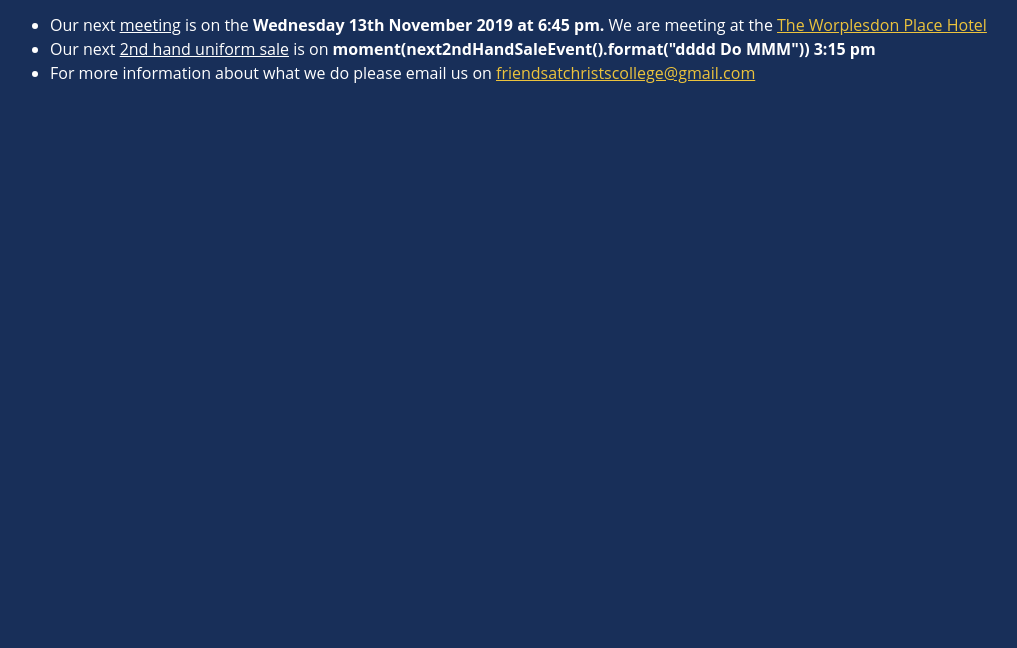
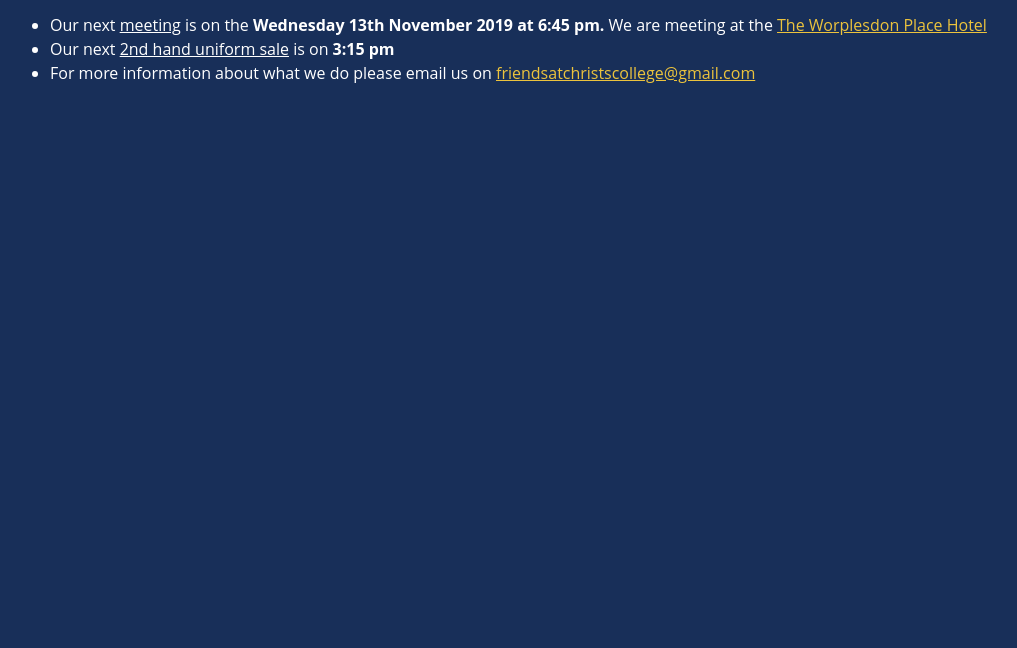
Before and after one commit to nrstirzaker/FCCMain, a plain HTML site: page index.html in a window 1280 px wide. Shown: the part 152-800 px from the top of the page, without its empty margins (48-1065 px from the left). Drawn offline with nearby package versions, Linux system fonts and the light colour scheme.

Commit message:
adding script tags

```diff
--- a/index.html
+++ b/index.html
@@ -33,7 +33,7 @@
         <ul>
             <li>Our next <u>meeting</u> is on the <b>Wednesday 13th November 2019 at 6:45 pm.</b> We are meeting at the
                 <a href="https://www.worplesdonplace.co.uk/">The Worplesdon Place Hotel</a></li>
-            <li>Our next <u>2nd hand uniform sale</u> is on <b>moment(next2ndHandSaleEvent().format("dddd Do MMM")) 3:15 pm</b></li>
+            <li>Our next <u>2nd hand uniform sale</u> is on <b><script>moment(next2ndHandSaleEvent().format("dddd Do MMM"))</script> 3:15 pm</b></li>
             <li>For more information about what we do please email us on <a
                     href="mailto:friendsatchristscollege@gmail.com">friendsatchristscollege@gmail.com</a></li>
         </ul>
```
